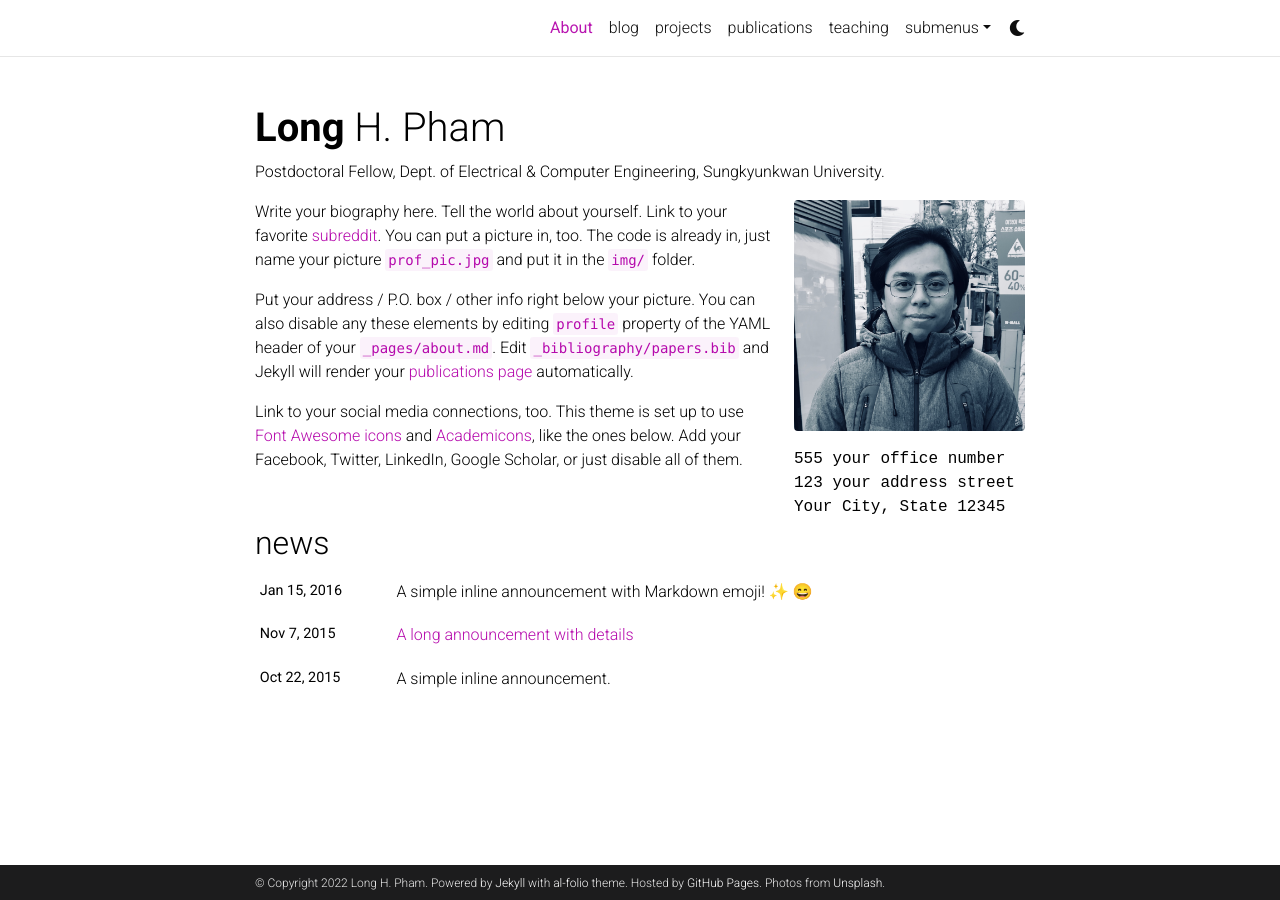
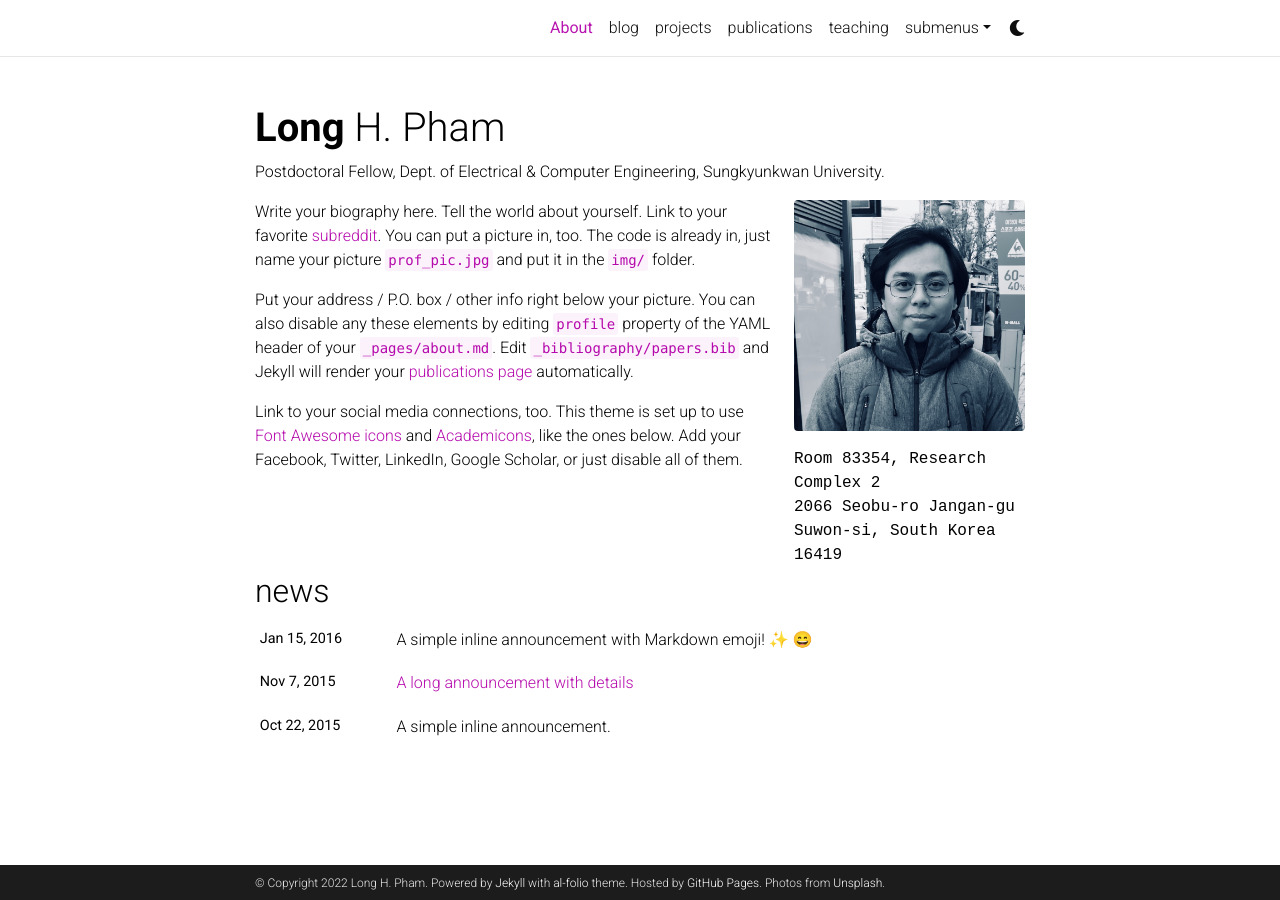
Before and after one commit to phlong3105/phlong3105.github.io, a Jekyll site: the page built from _pages/about.md, in a window 1280 px wide. Built offline with Jekyll 4.4.1, drawn with Linux system fonts in a browser that asks for light colours; emoji names are drawn with the system emoji font; comment, search, counter and statistics services are not loaded; a style sheet for code colours, icons or effects is not loaded.

Commit message:
First commit

```diff
--- a/_config.yml
+++ b/_config.yml
@@ -57,9 +57,9 @@
 # Social integration
 # -----------------------------------------------------------------------------
 
-github_username      : # your GitHub user name
+github_username      : phlong3105 # your GitHub user name
 gitlab_username      : # your GitLab user name
-twitter_username     : # your Twitter handle
+twitter_username     : LongPham3105 # your Twitter handle
 linkedin_username    : # your LinkedIn user name
 scholar_userid       : # your Google Scholar ID
 orcid_id             : # your ORCID ID
@@ -102,9 +102,9 @@
 # External sources.
 # If you have blog posts published on medium.com or other exteranl sources,
 # you can display them in your blog by adding a link to the RSS feed.
-external_sources:
-  - name: medium.com
-    rss_url: https://medium.com/@al-folio/feed
+# external_sources:
+#   - name: medium.com
+#     rss_url: https://medium.com/@al-folio/feed
 
 # -----------------------------------------------------------------------------
 # Collections
--- a/_pages/about.md
+++ b/_pages/about.md
@@ -8,9 +8,9 @@
   align: right
   image: prof_pic.jpg
   address: >
-    <p>555 your office number</p>
-    <p>123 your address street</p>
-    <p>Your City, State 12345</p>
+    <p>Room 83354, Research Complex 2</p>
+    <p>2066 Seobu-ro Jangan-gu</p>
+    <p>Suwon-si, South Korea 16419</p>
 
 news: true  # includes a list of news items
 selected_papers: false # includes a list of papers marked as "selected={true}"
```
